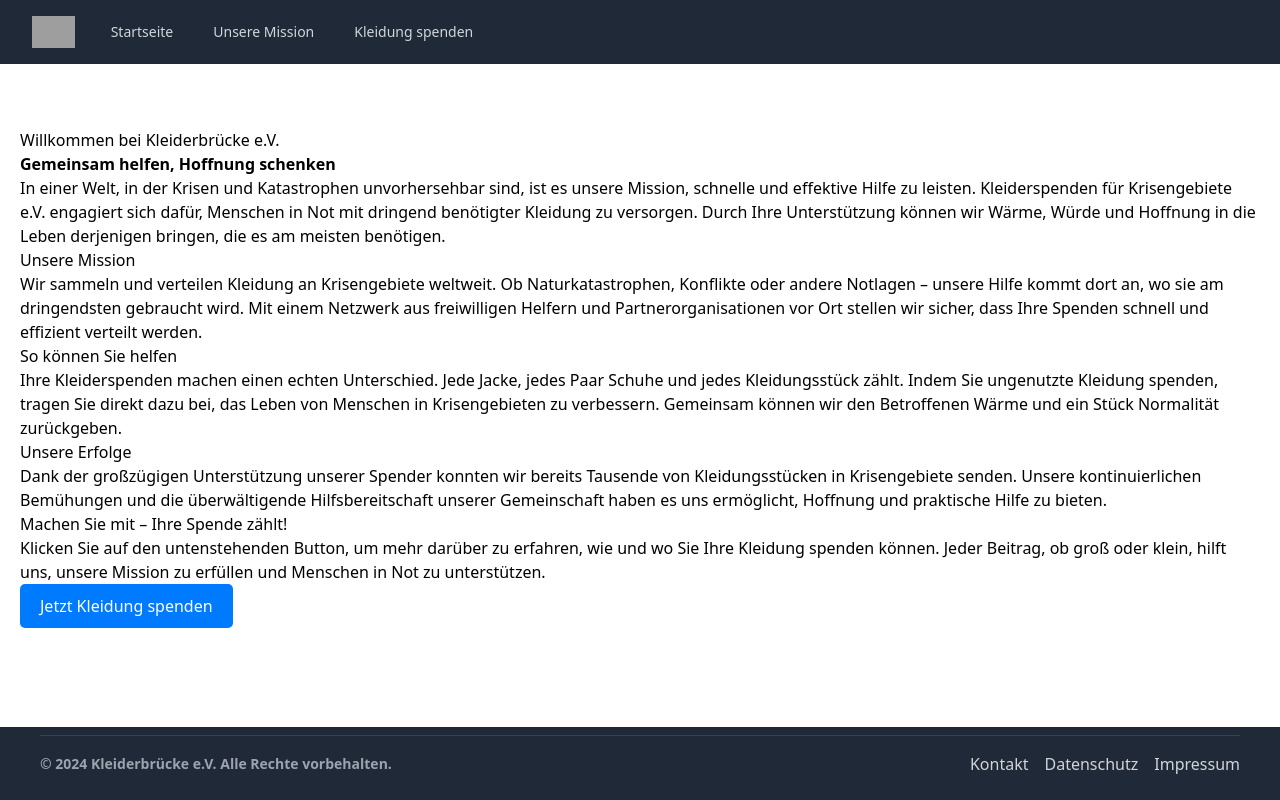
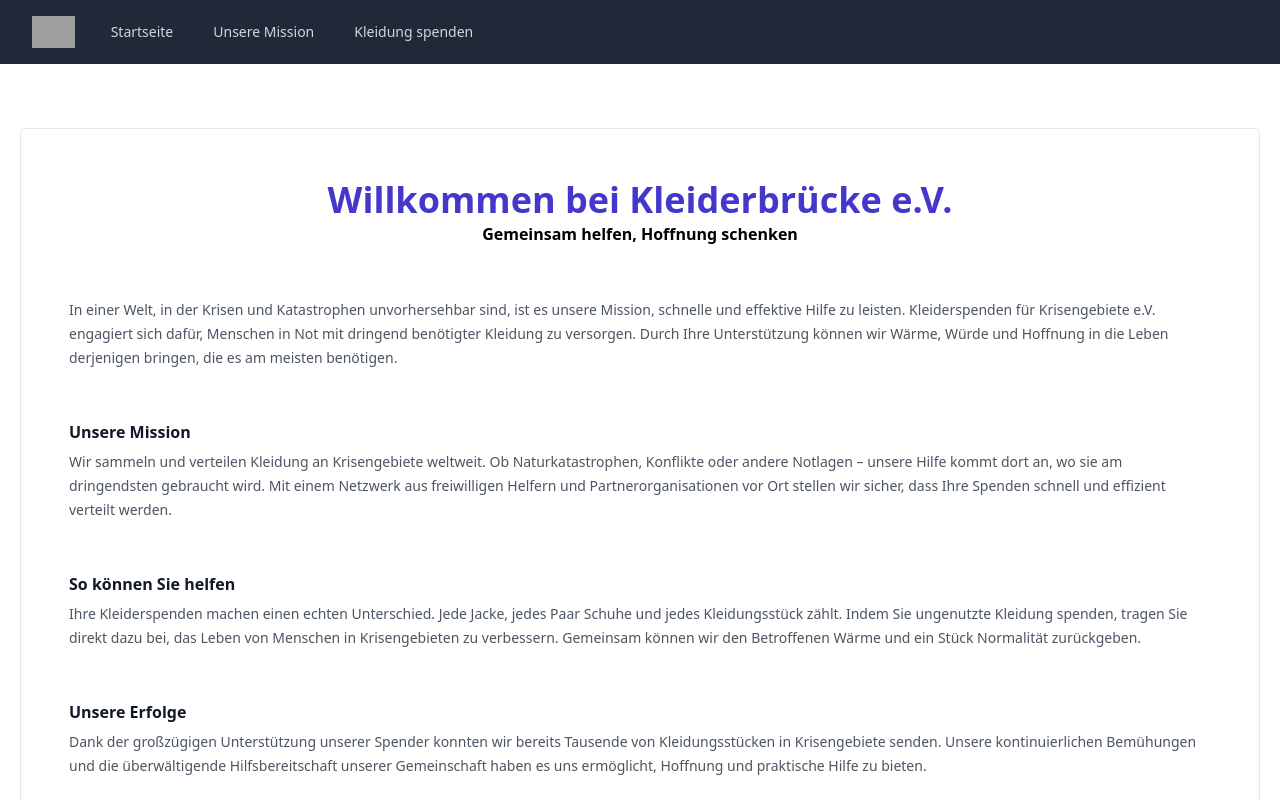
Before and after one commit to Praetofreak/webapp, an Angular app: page / in a window 1280 px wide. Shown: the top 800 px of the page. Built offline with nearby package versions, Linux system fonts and the light colour scheme; grey boxes are pictures that could not be loaded.

Commit message:
Styling Landingpage; Address blured

```diff
--- a/src/app/home/home.component.html
+++ b/src/app/home/home.component.html
@@ -1,24 +1,28 @@
-<main>
-    <section>
-        <h2>Willkommen bei Kleiderbrücke e.V.</h2>
-        <p><strong>Gemeinsam helfen, Hoffnung schenken</strong></p>
-        <p>In einer Welt, in der Krisen und Katastrophen unvorhersehbar sind, ist es unsere Mission, schnelle und effektive Hilfe zu leisten. Kleiderspenden für Krisengebiete e.V. engagiert sich dafür, Menschen in Not mit dringend benötigter Kleidung zu versorgen. Durch Ihre Unterstützung können wir Wärme, Würde und Hoffnung in die Leben derjenigen bringen, die es am meisten benötigen.</p>
-    </section>
-    <section>
-        <h2>Unsere Mission</h2>
-        <p>Wir sammeln und verteilen Kleidung an Krisengebiete weltweit. Ob Naturkatastrophen, Konflikte oder andere Notlagen – unsere Hilfe kommt dort an, wo sie am dringendsten gebraucht wird. Mit einem Netzwerk aus freiwilligen Helfern und Partnerorganisationen vor Ort stellen wir sicher, dass Ihre Spenden schnell und effizient verteilt werden.</p>
-    </section>
-    <section>
-        <h2>So können Sie helfen</h2>
-        <p>Ihre Kleiderspenden machen einen echten Unterschied. Jede Jacke, jedes Paar Schuhe und jedes Kleidungsstück zählt. Indem Sie ungenutzte Kleidung spenden, tragen Sie direkt dazu bei, das Leben von Menschen in Krisengebieten zu verbessern. Gemeinsam können wir den Betroffenen Wärme und ein Stück Normalität zurückgeben.</p>
-    </section>
-    <section>
-        <h2>Unsere Erfolge</h2>
-        <p>Dank der großzügigen Unterstützung unserer Spender konnten wir bereits Tausende von Kleidungsstücken in Krisengebiete senden. Unsere kontinuierlichen Bemühungen und die überwältigende Hilfsbereitschaft unserer Gemeinschaft haben es uns ermöglicht, Hoffnung und praktische Hilfe zu bieten.</p>
-    </section>
-    <section>
-        <h2>Machen Sie mit – Ihre Spende zählt!</h2>
-        <p>Klicken Sie auf den untenstehenden Button, um mehr darüber zu erfahren, wie und wo Sie Ihre Kleidung spenden können. Jeder Beitrag, ob groß oder klein, hilft uns, unsere Mission zu erfüllen und Menschen in Not zu unterstützen.</p>
-        <p><a routerLink="/spendenformular" style="display: inline-block; padding: 10px 20px; background-color: #007BFF; color: white; text-decoration: none; border-radius: 5px;">Jetzt Kleidung spenden</a></p>
-    </section>
-</main>
+<div class="flex items-center justify-center flex-col border rounded-md gray-900/10 p-12 items-start space-y-12">
+    <div>
+        <label class="text-4xl font-extrabold leading-tight text-indigo-700">Willkommen bei Kleiderbrücke e.V.</label>
+        <p class="flex justify-center font-bold">Gemeinsam helfen, Hoffnung schenken</p>
+    </div>
+    <div>
+        <p class="mt-1 text-sm leading-6 text-gray-600">In einer Welt, in der Krisen und Katastrophen unvorhersehbar sind, ist es unsere Mission, schnelle und effektive Hilfe zu leisten. Kleiderspenden für Krisengebiete e.V. engagiert sich dafür, Menschen in Not mit dringend benötigter Kleidung zu versorgen. Durch Ihre Unterstützung können wir Wärme, Würde und Hoffnung in die Leben derjenigen bringen, die es am meisten benötigen.</p>
+    </div>
+    <div>
+        <label class="text-base font-semibold leading-7 text-gray-900">Unsere Mission</label>
+        <p class="mt-1 text-sm leading-6 text-gray-600">Wir sammeln und verteilen Kleidung an Krisengebiete weltweit. Ob Naturkatastrophen, Konflikte oder andere Notlagen – unsere Hilfe kommt dort an, wo sie am dringendsten gebraucht wird. Mit einem Netzwerk aus freiwilligen Helfern und Partnerorganisationen vor Ort stellen wir sicher, dass Ihre Spenden schnell und effizient verteilt werden.</p>
+    </div>
+    <div>
+        <label class="text-base font-semibold leading-7 text-gray-900">So können Sie helfen</label>
+        <p class="mt-1 text-sm leading-6 text-gray-600">Ihre Kleiderspenden machen einen echten Unterschied. Jede Jacke, jedes Paar Schuhe und jedes Kleidungsstück zählt. Indem Sie ungenutzte Kleidung spenden, tragen Sie direkt dazu bei, das Leben von Menschen in Krisengebieten zu verbessern. Gemeinsam können wir den Betroffenen Wärme und ein Stück Normalität zurückgeben.</p>
+    </div>
+    <div>
+        <label class="text-base font-semibold leading-7 text-gray-900">Unsere Erfolge</label>
+        <p class="mt-1 text-sm leading-6 text-gray-600">Dank der großzügigen Unterstützung unserer Spender konnten wir bereits Tausende von Kleidungsstücken in Krisengebiete senden. Unsere kontinuierlichen Bemühungen und die überwältigende Hilfsbereitschaft unserer Gemeinschaft haben es uns ermöglicht, Hoffnung und praktische Hilfe zu bieten.</p>
+    </div>
+    <div>
+        <label class="text-base font-semibold leading-7 text-gray-900">Machen Sie mit – Ihre Spende zählt!</label>
+        <p class="mt-1 text-sm leading-6 text-gray-600">Klicken Sie auf den untenstehenden Button, um mehr darüber zu erfahren, wie und wo Sie Ihre Kleidung spenden können. Jeder Beitrag, ob groß oder klein, hilft uns, unsere Mission zu erfüllen und Menschen in Not zu unterstützen.</p>
+    </div>
+    <div class="mt-6 flex items-center">
+        <p><a routerLink="/spendenformular" class="rounded-md bg-indigo-600 px-3 py-2 text-sm font-semibold text-white shadow-sm hover:bg-indigo-500 focus-visible:outline focus-visible:outline-2 focus-visible:outline-offset-2 focus-visible:outline-indigo-700">Jetzt Kleidung spenden</a></p>
+    </div>
+</div>
--- a/src/app/spendenformular/spendenformular.component.html
+++ b/src/app/spendenformular/spendenformular.component.html
@@ -55,8 +55,8 @@
                 </div>
             </fieldset>
 
-            <!-- Angabe Abgabeort, PLZ Überprüfung fehlt. Padding nach Spendenknopf anpassen? Trennlinien zwischen Abschnitten? -->
-            <div class="border-b border-gray-900/10 pb-12" [ngClass]="{'': spendenFormular.get('handover')?.value=='geschäftsstelle'}" formGroupName="adresse">
+            <!-- Angabe Abgabeort. Wird ausgeblichen dargestellt falls Übergabe an Geschäftsstelle ausgewählt ist. PLZ Überprüfung fehlt. Padding nach Spendenknopf anpassen? Trennlinien zwischen Abschnitten? -->
+            <div class="border-b border-gray-900/10 pb-12" [ngClass]="{'opacity-50': spendenFormular.get('handover')?.value=='geschäftsstelle'}" formGroupName="adresse">
                 <label class="block text-sm font-semibold leading-6 text-gray-900">Adressdaten</label>
                 <p class="mt-1 text-sm leading-6 text-gray-600">Bitte geben Sie die Adresse an, an der die Spende abgeholt werden kann.</p>
 
```
